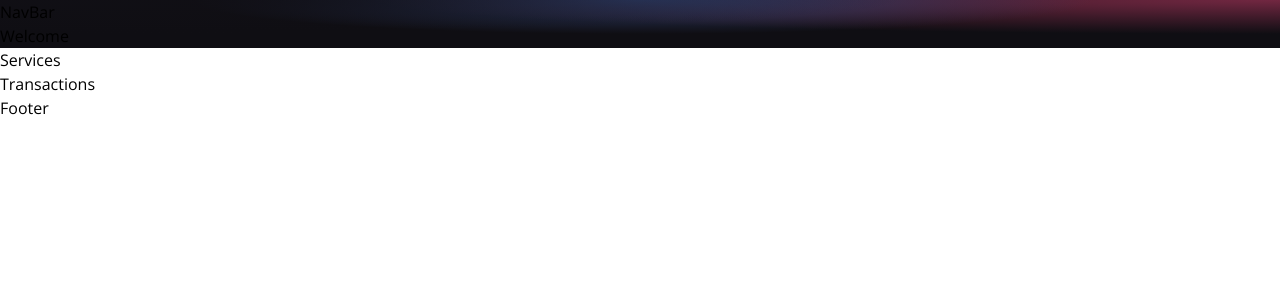
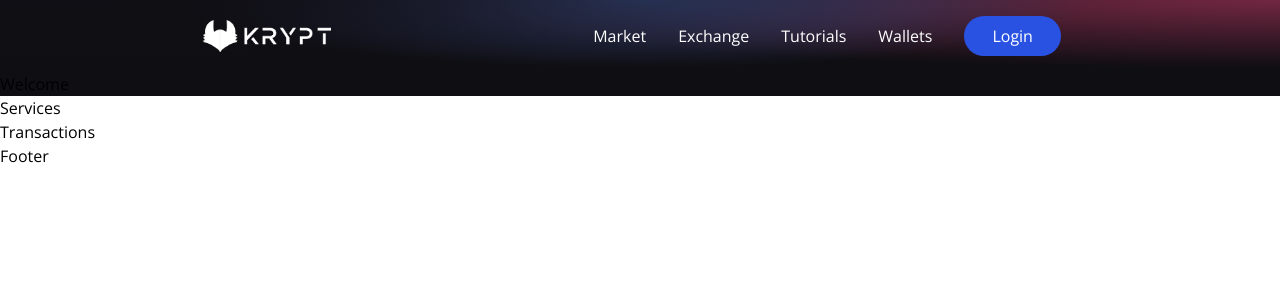
Before and after one commit to nikhilrana884/Blockchain-Wallet-Web-App-Web-3.0-, a React (Vite) app in the folder client/: page / in a window 1280 px wide. Shown: the top 300 px of the page. Built offline with nearby package versions, Linux system fonts and the light colour scheme.

Commit message:
Added NavbarItems
Navbar Items like market,exchange created  in classprops along with a login button

```diff
--- a/client/package.json
+++ b/client/package.json
@@ -7,8 +7,10 @@
     "preview": "vite preview"
   },
   "dependencies": {
+    "ethers": "^5.5.3",
     "react": "^17.0.2",
-    "react-dom": "^17.0.2"
+    "react-dom": "^17.0.2",
+    "react-icons": "^4.3.1"
   },
   "devDependencies": {
     "@vitejs/plugin-react": "^1.0.7",
--- a/client/src/components/Navbar.jsx
+++ b/client/src/components/Navbar.jsx
@@ -1,8 +1,28 @@
+import { HiMenuAlt4 } from 'react-icons/hi';
+import { AiOutlineClose } from 'react-icons/ai';
+
+import logo from '../../images/logo.png'
+
+const NavBarItem = ({ title, classprops }) => (
+    <li className={`mx-4 cursor-pointer ${classprops}`}>{title}</li>
+);
+
 const NavBar = () => {
     return (
-        <h1>
-            NavBar
-        </h1>
+        <nav className='w-full flex md:justify-center justify-between items-center p-4'>
+            <div className="md:flex-[0.5] flex-initial justify-center items-center">
+                <img src={logo} alt="logo" className="w-32 cursor-pointer" />
+            </div>
+            <ul className="text-white md:flex hidden list-none flex-row justify-between items-center flex-initial">
+                {["Market", "Exchange", "Tutorials", "Wallets"].map((item, index) => (
+                    <NavBarItem key={item + index} title={item} />
+                ))}
+
+                <li className="bg-[#2952e3] py-2 px-7 mx-4 rounded-full cursor-pointer hover:bg-[#2546bd]">
+                    Login
+                </li>
+            </ul>
+        </nav>
     );
 }
 export default NavBar;
```
Also changed, not shown: 1 other file (tests, documents, lock files or other folders).
